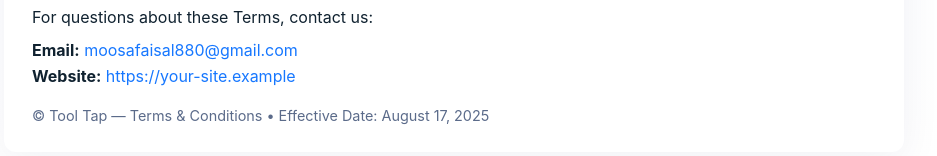
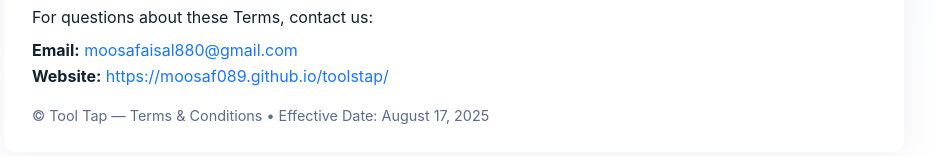
Before and after one commit to moosaf089/toolstap, a plain HTML site: page terms-and-condition.html in a window 1280 px wide. Shown: the part 1217-1373 px from the top of the page, without its empty margins (186-1123 px from the left). Drawn offline with Linux system fonts and the light colour scheme.

Commit message:
Update terms-and-condition.html

```diff
--- a/terms-and-condition.html
+++ b/terms-and-condition.html
@@ -150,7 +150,7 @@
       </p>
       <p>
         <strong>Email:</strong> <a href="mailto:moosafaisal880@gmail.com">moosafaisal880@gmail.com</a><br>
-        <strong>Website:</strong> <a href="https://your-site.example">https://your-site.example</a>
+        <strong>Website:</strong> <a href="https://moosaf089.github.io/toolstap/">https://moosaf089.github.io/toolstap/</a>
       </p>
     </section>
 
```
